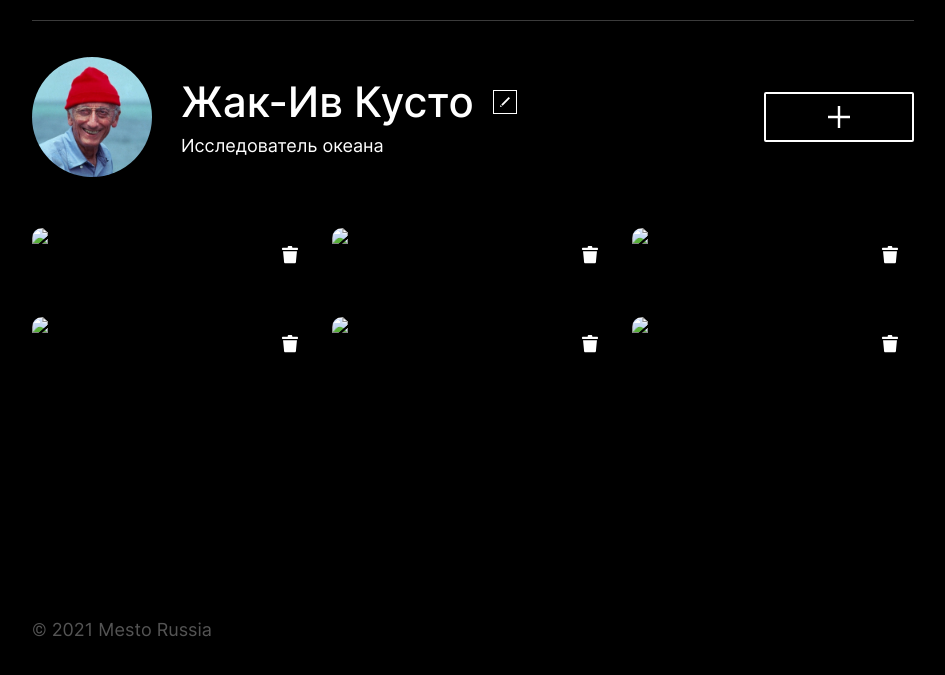
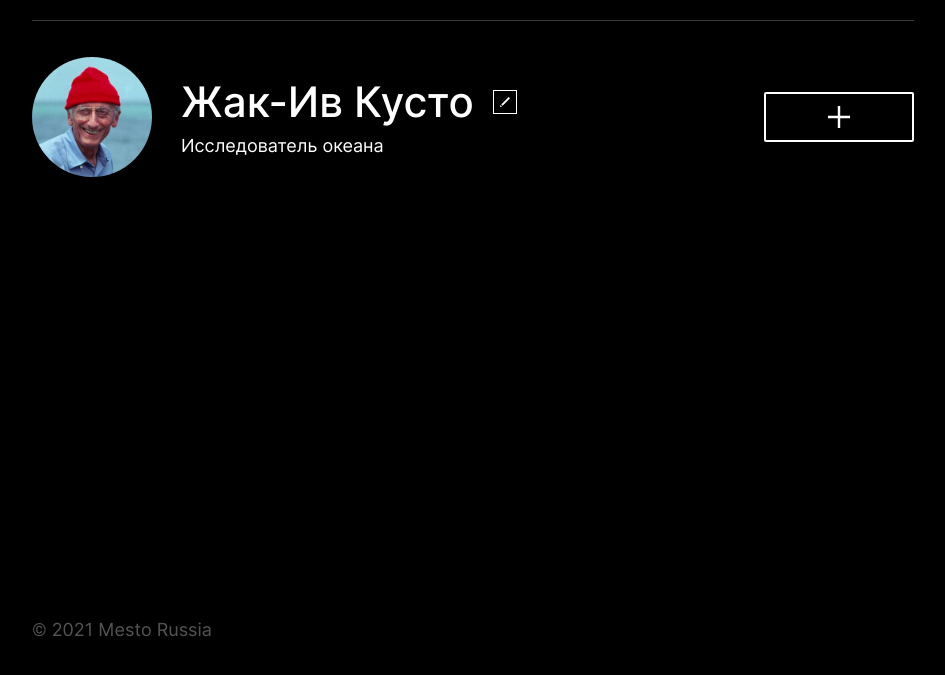
Before and after one commit to Yana-Fedorenko/Mesto, a plain HTML site: page index.html in a window 1280 px wide. Shown: the part 99-774 px from the top of the page, without its empty margins (167-1112 px from the left). Drawn offline with Linux system fonts and the light colour scheme.

Commit message:
original

```diff
--- a/index.html
+++ b/index.html
@@ -23,17 +23,10 @@
       </div>
       <button class="profile__add-button" type="button"></button>
     </section>
-
     <section class="places page__section">
       <ul class="places__list">
       </ul>
     </section>
-    <!-- elements-->
-<!--    <section class="elements">-->
-<!--      <ul class="cards">-->
-<!--      </ul>-->
-<!--    </section>-->
-
   </main>
   <footer class="footer page__section">
     <p class="footer__copyright">
@@ -72,15 +65,14 @@
 </div>
 <script src="./scripts/cards.js"></script>
 <script src="./scripts/index.js" defer></script>
-
-<!-- template-->
-<template class="template">
-  <li class="card__item card">
-    <button class="card__delete-button" type="button"></button>
-    <img class="card__img" alt="#" src="./">
-    <div class="card__bottom">
-      <h3 class="card__title"></h3>
-      <button class="card__like-button cards__like" type="button"></button>
+<template id="card-template">
+  <li class="places__item card">
+    <img class="card__image" src="" alt="" />
+    <button type="button" class="card__delete-button"></button>
+    <div class="card__description">
+      <h2 class="card__title">
+      </h2>
+      <button type="button" class="card__like-button"></button>
     </div>
   </li>
 </template>
--- a/scripts/index.js
+++ b/scripts/index.js
@@ -1,48 +1,5 @@
 // @todo: Темплейт карточки
-const listContainer = document.querySelector('.places__list');
-const template = document.querySelector('.template');
-//const listContainer = document.querySelector('.cards');
-//const template = document.querySelector('.template');
 // @todo: DOM узлы
-
-
 // @todo: Функция создания карточки
-
-
 // @todo: Функция удаления карточки
-
-
 // @todo: Вывести карточки на страницу
-
-
-function renderList() {
-    const listCards = initialCards.map(composeItem);
-
-    listContainer.append(...listCards);
-}
-
-function composeItem(item){
-    const newItem = template.content.querySelector('.card').cloneNode(true);
-    const cardsImg = newItem.querySelector('.card__img');
-    const cardsTitle = newItem.querySelector('.card__title')
-//    const cardsBtnRemove = newItem.querySelector('.card__delete-button');
-    const cardsLike = newItem.querySelector('.card__like-button');
-
-    cardsImg.src = item.link;
-    cardsImg.alt = item.name;
-    cardsTitle.textContent = item.name;
-
-//    cardsBtnRemove.addEventListener('click', removeItem);
-
-    cardsLike.addEventListener('click', function (evt) {
-    evt.target.classList.toggle('card__like_active');
-    });
-
-    cardsImg.addEventListener('click', function(){
-    openImage(item);
-    });
-
-    return newItem;
-}
-
-renderList();
```
